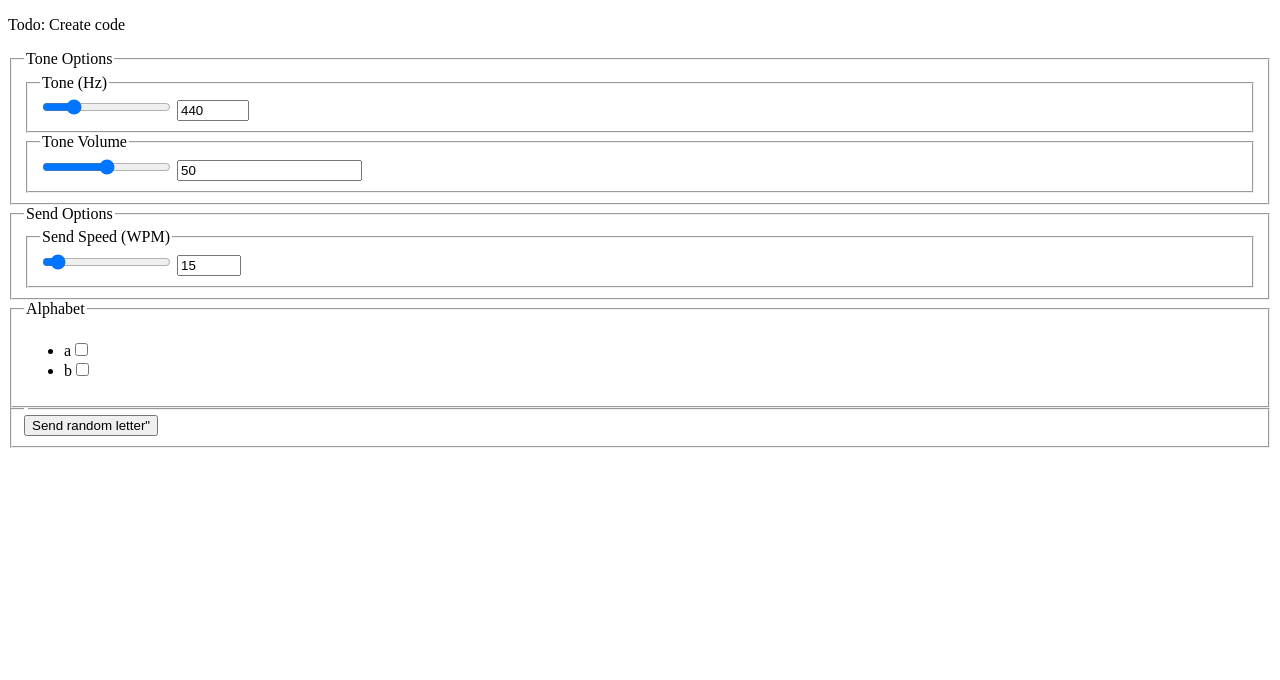
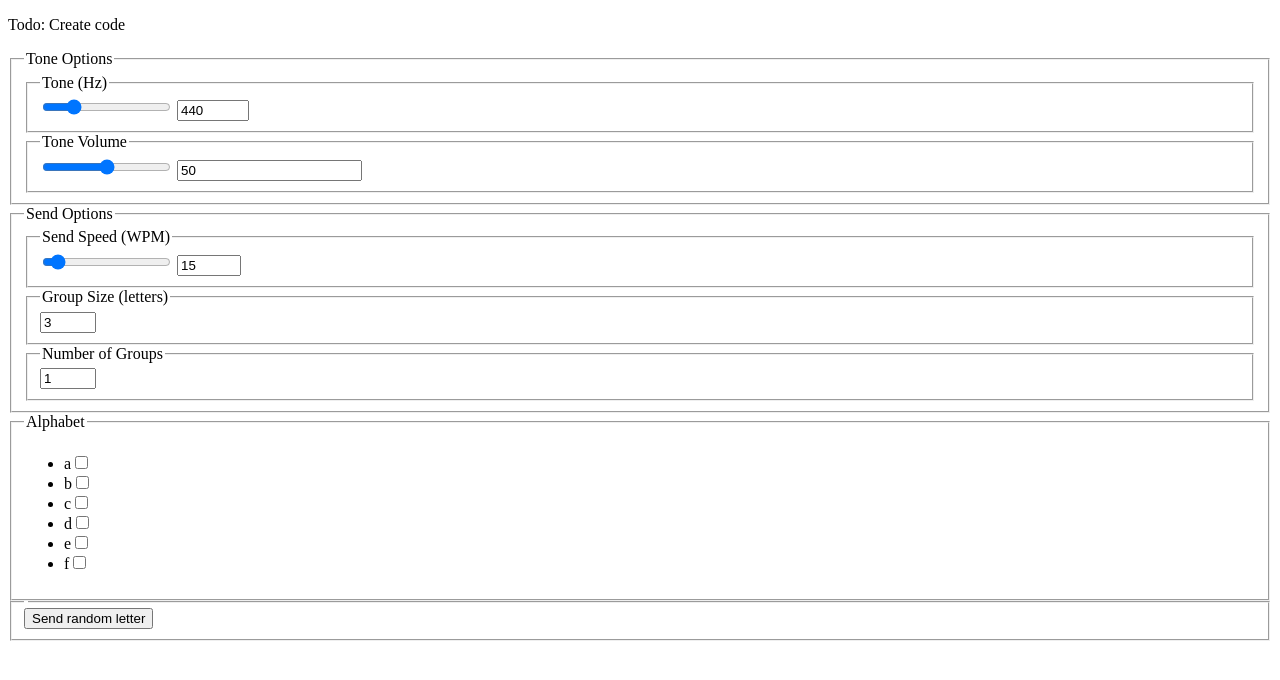
Before and after one commit to amusselm/MorseCodeTutorJS, a plain HTML site: page index.html in a window 1280 px wide. Drawn offline with Linux system fonts and the light colour scheme.

Commit message:
Added group size and group count inputs
This commit adds input widgets to control
each 'group' - The collection of random
letters that the tutor will play for the
user to try to input.

```diff
--- a/index.html
+++ b/index.html
@@ -8,7 +8,7 @@
 </head>
 <body>
     <p>Todo: Create code</p>
-    <form>
+    <form action="#">
         <fieldset>
             <legend>Tone Options</legend>
             <fieldset>
@@ -29,16 +29,24 @@
                 <input type="range" id="sendSpeedRange" oninput="updateSendSpeed(this.value)"></input>
                 <input type="number" id="sendSpeedNum" oninput="updateSendSpeed(this.value)"></input>
             </fieldset>
+            <fieldset>
+                <legend>Group Size (letters)</legend>
+                <input type="number" id="sendGroupSize"></input>
+            </fieldset>
+            <fieldset>
+                <legend>Number of Groups</legend>
+                <input type="number" id="sendGroupsCount"></input>
+            </fieldset>
         </fieldset>
         <fieldset>
             <legend>Alphabet</legend>
                 <ul id="alphabet">
-
+                    <!-- Javascript adds letters to the DOM here -->
                 </ul>
         </fieldset>
         <fieldset>
             <legend></legend>
-            <button onClick="sendRandomLetter()">Send random letter"</button>
+            <button onClick="sendRandomLetter()">Send random letter</button>
         </fieldset>
     </form>
     <!-- Okay, To start with I think I want to have some simple settings here:
--- a/morsetutor.js
+++ b/morsetutor.js
@@ -6,9 +6,16 @@ var updateVolume = function(volumeInput) {
     tone.volume = volumeInput;
 }
 
-
 var updateSendSpeed = function(sendSpeedInput) {
     sendOptions.speed = sendSpeedInput;
+}
+
+var updateGroupSize = function(sendGroupInput) {
+    sendOptions.groupSize = sendGroupInput;
+}
+
+var updateGroupCount = function(sendGroupCountInput) {
+    sendOptions.groupCount = sendGroupCountInput;
 }
 
 var tone = {
@@ -36,6 +43,12 @@ var sendOptions = {
     speed : 15,
     maxSendSpeed : 150,
     minSendSpeed : 5,
+    groupSize: 3,
+    minGroupSize: 1,
+    maxGroupSize: 20,
+    groupCount: 1,
+    minGroupCount: 1,
+    maxGroupCount: 20,
 
     set speed(newSpeed) {
         document.getElementById("sendSpeedRange").value = newSpeed;
@@ -77,7 +90,11 @@ Letter.prototype.toggle = function() {
 
 var alphabet = [
     new Letter("a",".-"),
-    new Letter("b","-...")
+    new Letter("b","-..."),
+    new Letter("c","-.-."),
+    new Letter("d","-.."),
+    new Letter("e","."),
+    new Letter("f","..-.")
 ];
 
 var enabledAlphabet = [];
@@ -111,6 +128,13 @@ function init() {
     document.getElementById("sendSpeedNum").min = sendOptions.minSendSpeed;
     document.getElementById("sendSpeedNum").max = sendOptions.maxSendSpeed;
 
+    document.getElementById("sendGroupSize").min = sendOptions.minGroupSize;
+    document.getElementById("sendGroupSize").max = sendOptions.maxGroupSize;
+    document.getElementById("sendGroupSize").value = sendOptions.groupSize;
+    document.getElementById("sendGroupsCount").min = sendOptions.minGroupCount;
+    document.getElementById("sendGroupsCount").max = sendOptions.maxGroupCount;
+    document.getElementById("sendGroupsCount").value = sendOptions.groupCount;
+
     let alphabetFieldset = document.getElementById("alphabet");
     alphabet.forEach(function(letter) {
         console.log(letter);
```
